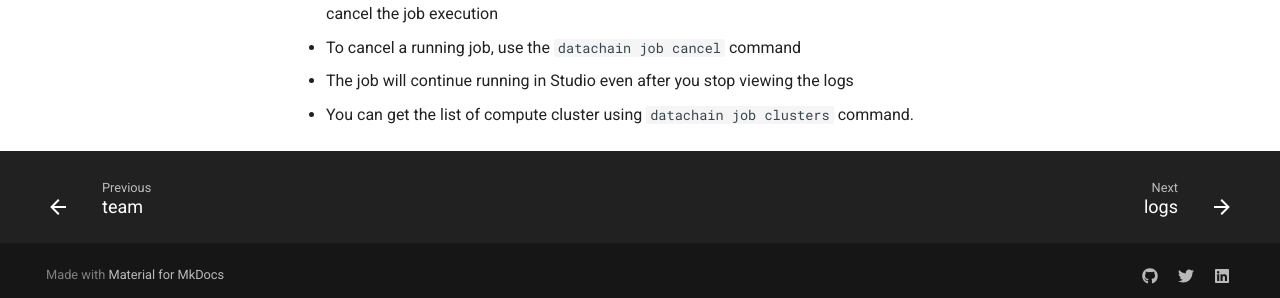
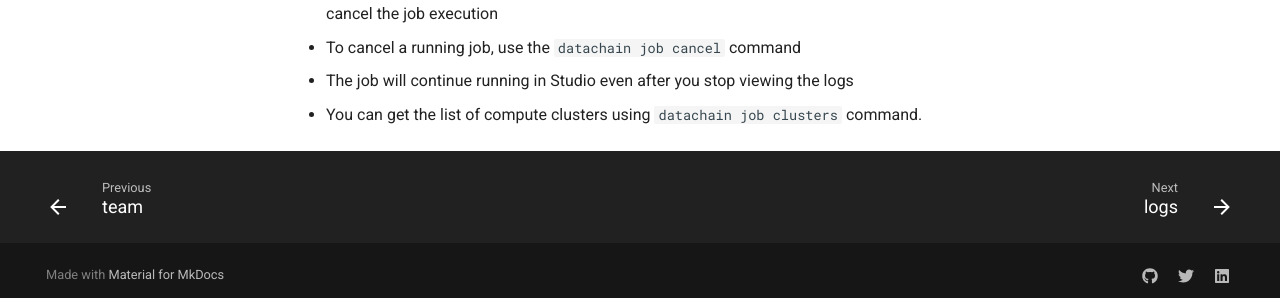
Before and after one commit to iterative/datachain, an MkDocs documentation site: the page built from docs/commands/job/run.md, in a window 1280 px wide and 900 px high, scrolled down 1745 px. Shown: the part 593-891 px from the top of the window. Built offline with MkDocs 1.6.1 and Material for MkDocs 9.7.7, drawn with Linux system fonts in a browser that asks for light colours; comment, search, counter and statistics services are not loaded.

Commit message:
Update docs/commands/job/run.md
Co-authored-by: Copilot <175728472+Copilot@users.noreply.github.com>

```diff
--- a/docs/commands/job/run.md
+++ b/docs/commands/job/run.md
@@ -85,4 +85,4 @@ datachain job run --cluster-id 1 query.py
 * Closing the logs command (e.g., with Ctrl+C) will only stop displaying the logs but will not cancel the job execution
 * To cancel a running job, use the `datachain job cancel` command
 * The job will continue running in Studio even after you stop viewing the logs
-* You can get the list of compute cluster using `datachain job clusters` command.
+* You can get the list of compute clusters using `datachain job clusters` command.
```
